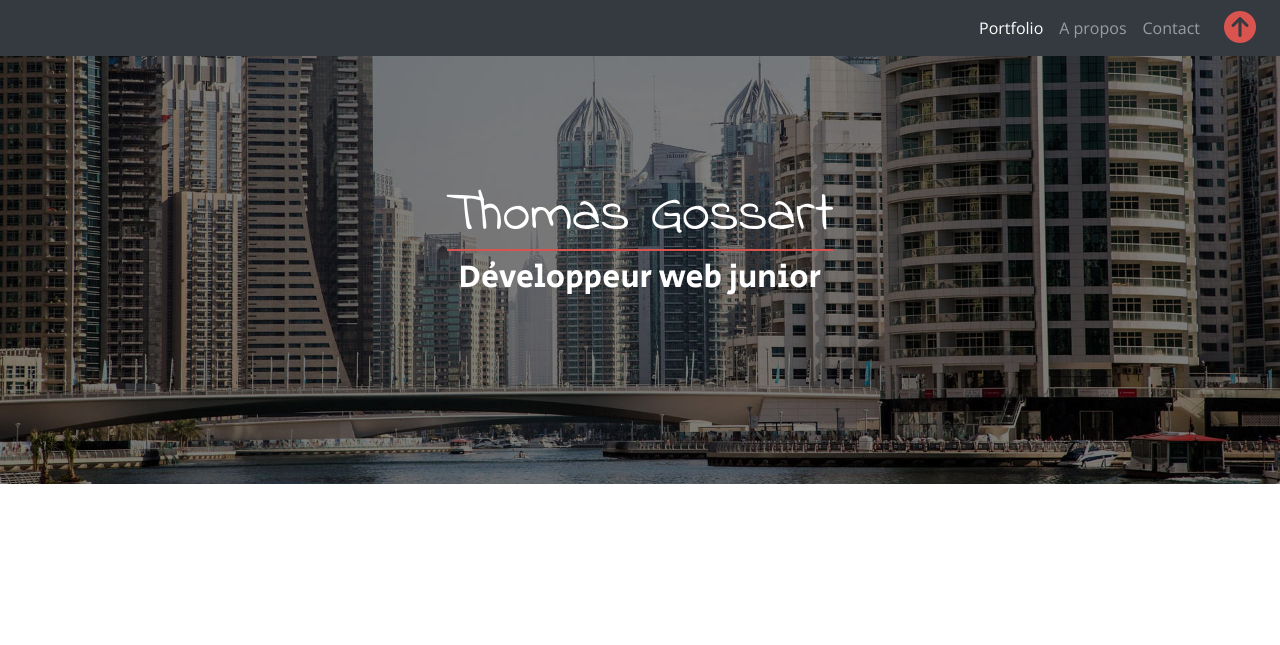
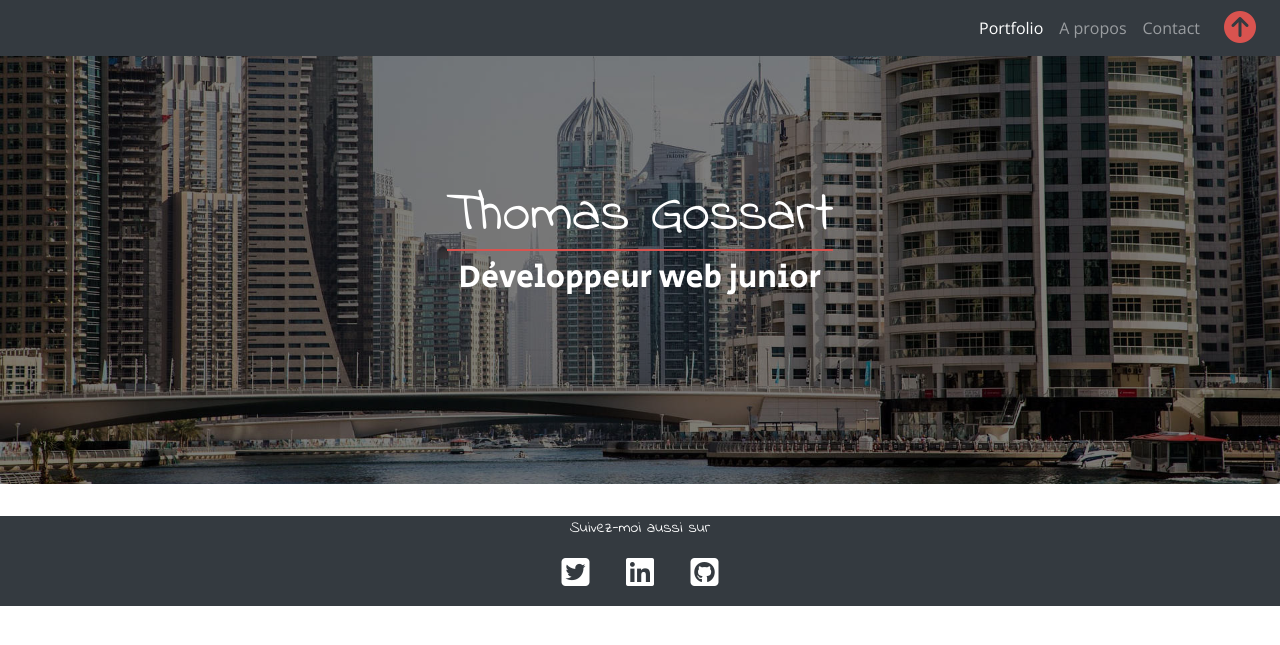
Before and after one commit to thomgo/portfolio, a Symfony app: template templates/base.html.twig in a window 1280 px wide. Shown: the top 645 px of the page. Run offline with Twig, Linux system fonts and the light colour scheme; the template is opened without the code that fills it, so the values that code supplies are empty; some libraries are stand-ins or nearby versions.

Commit message:
add footer

```diff
--- a/templates/base.html.twig
+++ b/templates/base.html.twig
@@ -16,6 +16,7 @@
   <body>
     {% include "header.html.twig" %}
     {% block body %}{% endblock %}
+    {% include "footer.html.twig" %}
     <!-- Optional JavaScript -->
     <!-- jQuery first, then Popper.js, then Bootstrap JS -->
     <script src="https://code.jquery.com/jquery-3.4.1.min.js" integrity="sha256-CSXorXvZcTkaix6Yvo6HppcZGetbYMGWSFlBw8HfCJo=" crossorigin="anonymous"></script>
--- /dev/null
+++ b/templates/footer.html.twig
@@ -0,0 +1,8 @@
+<footer class="bg-dark text-white m-y-0">
+  <p class="m-t-2">Suivez-moi aussi sur</p>
+  <figure class="logos">
+    <a href="https://twitter.com/TgGossart" target="_blank"><i class="fab fa-twitter-square fa-2x mx-3" aria-hidden="true"></i></a>
+    <a href="https://www.linkedin.com/in/thomas-gossart-44513b72?trk=nav_responsive_tab_profile" target="_blank"><i class="fab fa-linkedin fa-2x mx-3" aria-hidden="true"></i></a>
+    <a href="https://github.com/thomgo" target="_blank"><i class="fab fa-github-square fa-2x mx-3" aria-hidden="true"></i></a>
+  </figure>
+</footer>
```
